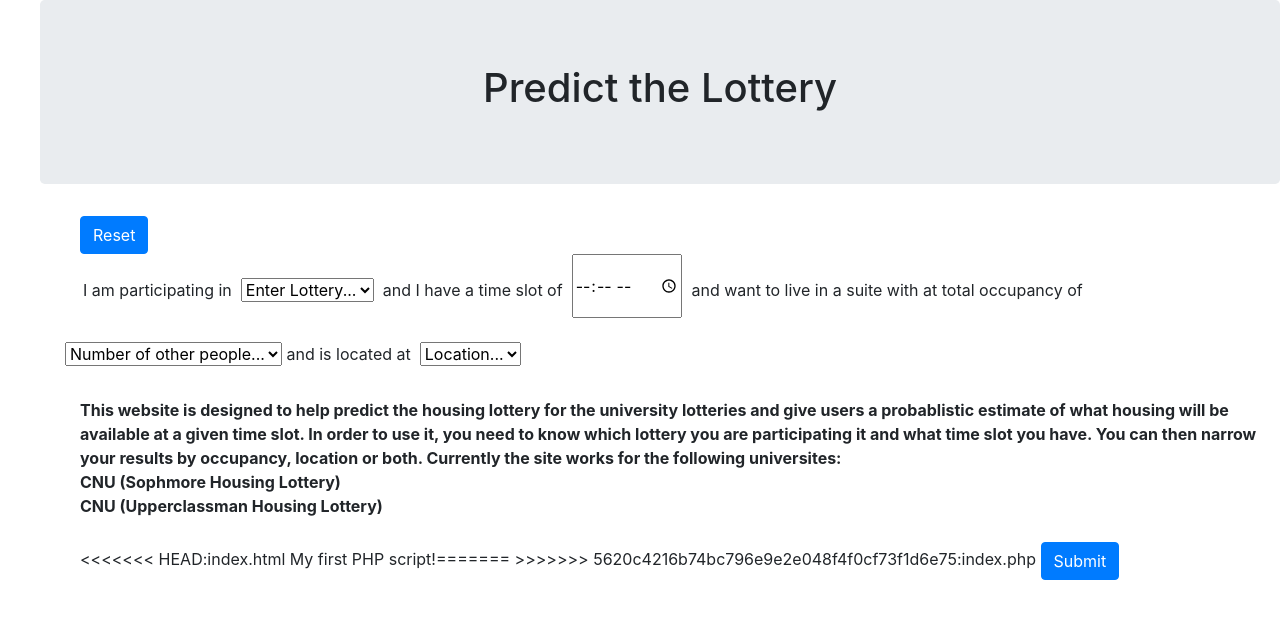
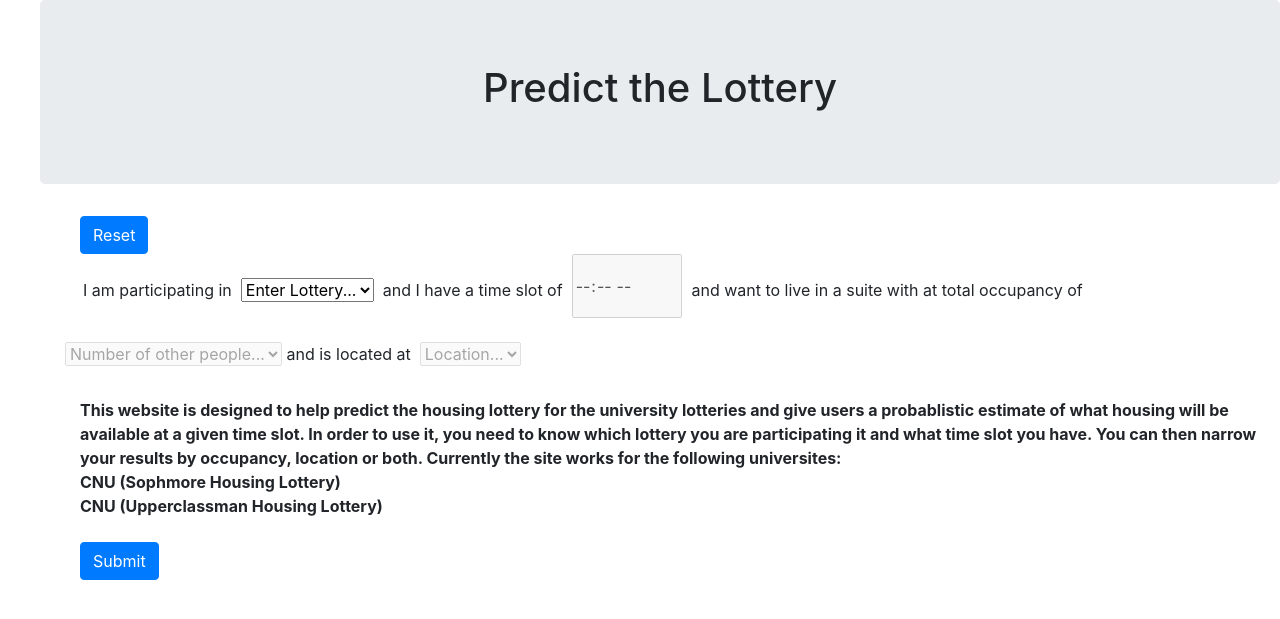
Before and after one commit to liamr64/capstone, a PHP site: page /index.php in a window 1280 px wide. Shown: the top 619 px of the page. Run offline with PHP 8.4, Linux system fonts and the light colour scheme; tables that the repository leaves empty hold one stand-in row (values such as "Sample post").

Commit message:
php switch stuff working

```diff
--- a/index.php
+++ b/index.php
@@ -11,7 +11,16 @@
 
 	</head>
 
-	<form  action = "/capstone/test.php" style="margin-left:2.5em">
+	<?php
+		$lotterySet = isset($_GET["lottery"]) and strcmp($_GET["lottery"], "Enter Lottery...") !== 0;
+		$timeSet = isset($_GET["time"]);
+		if ($timeSet){
+			echo "<form  action = \"/capstone/test.php\" style=\"margin-left:2.5em\">";
+		} else {
+			echo "<form  action = \"/capstone/index.php\" style=\"margin-left:2.5em\">";
+		}
+	?>
+
 
 		<input class="btn btn-primary" type="reset" value="Reset">
 
@@ -59,14 +68,15 @@
 			<div class = "col-1.5">
 				<p><br> &nbsp; and I have a time slot of  &nbsp;</p>
 			</div>
-			<input type="time" class="col-0" size="4">
+			<input type="time" class="col-0" size="4" name = "time" <?php if (!$lotterySet){echo "disabled = \"disabled\"";} ?>/>
 
 			<div class = "col-1.5">
 				<p> <br>&nbsp; and want to live in a suite with at total occupancy of &nbsp; </p>
 			</div>
 			<div class = "col-0.5">
 			<br>
-				<select class="combo">
+
+				<select class="combo" disabled = "disabled">
 				<option><i>Number of other people...</i></option>
 				<option>option 2</option>
 				<option>option 3</option>
@@ -81,7 +91,7 @@
 
 			<div class = "col-0.5">
 			<br>
-				<select class="combo">
+				<select class="combo" disabled = "disabled">
 				<option><i>Location...</i></option>
 				<option>option 2</option>
 				<option>option 3</option>
@@ -100,13 +110,8 @@
 		Currently the site works for the following universites:<br>
 		CNU (Sophmore Housing Lottery)<br>
 		CNU (Upperclassman Housing Lottery)</b><br><br>
-<<<<<<< HEAD:index.html
-		<?php
-echo "My first PHP script!";
-?>
-=======
 
->>>>>>> 5620c4216b74bc796e9e2e048f4f0cf73f1d6e75:index.php
+
 		</body>
 
 		<input class="btn btn-primary" type="submit" value="Submit">
--- a/test.php
+++ b/test.php
@@ -1,5 +1,7 @@
 <html>
 </body>
-Test
+<?php
+	$test = isset($_GET["ten"]);
+	echo $test?>
 </body>
 </html>
```
